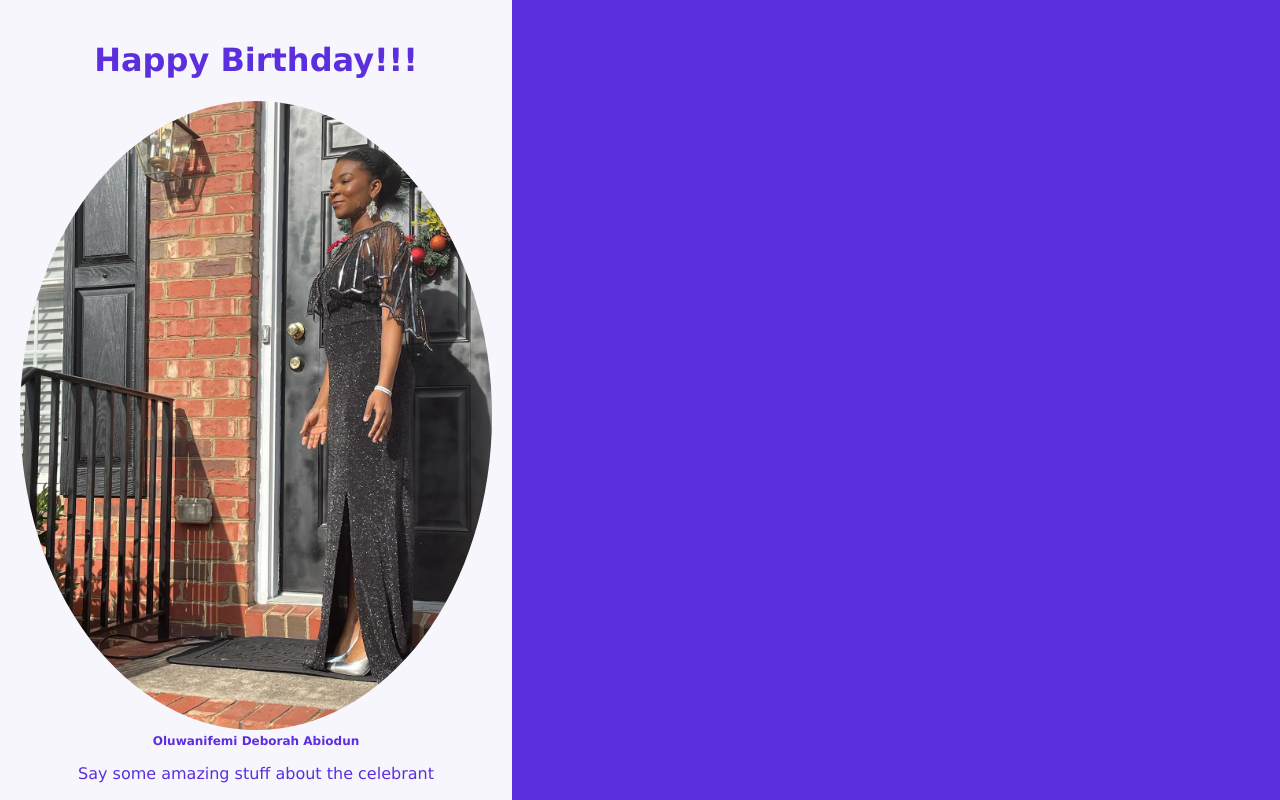
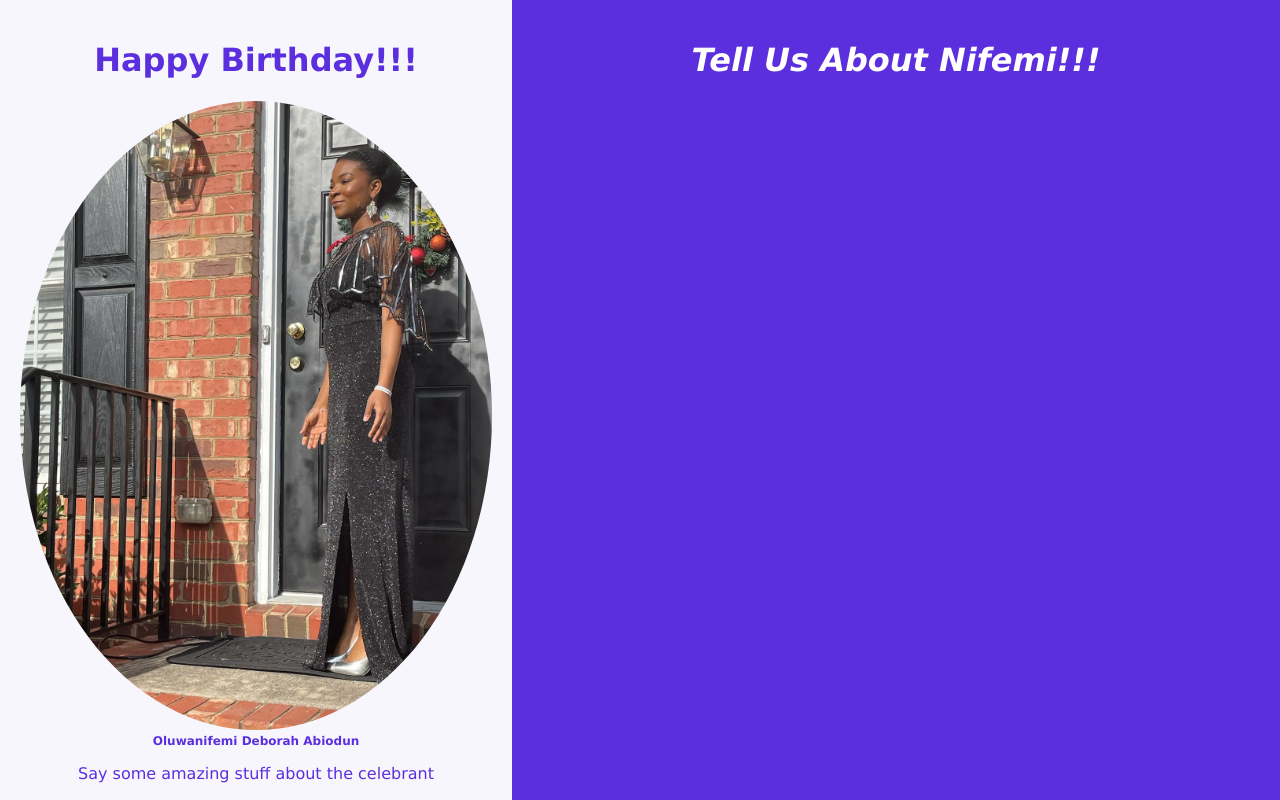
Before and after one commit to igwed93/Web-Devops, a plain HTML site: page Happy Birthday Diya/weloveyou.html in a window 1280 px wide. Drawn offline with Linux system fonts and the light colour scheme.

Commit message:
made a few changes

```diff
--- a/Happy Birthday Diya/styles.css
+++ b/Happy Birthday Diya/styles.css
@@ -45,6 +45,11 @@ figcaption {
     color: #FFFFFF;
     padding: 20px; /* Add padding to create space around the content */
     overflow-y: auto; /* Enable vertical scrollbar */
+    text-align: center;
+}
+
+.body-content h1 {
+    font-style: italic;
 }
 
 .birthday-wishes {
--- a/Happy Birthday Diya/weloveyou.html
+++ b/Happy Birthday Diya/weloveyou.html
@@ -15,6 +15,7 @@
                 <p>Say some amazing stuff about the celebrant</p>
             </div>
             <div class="body-content">
+                <h1 class="header">Tell Us About Nifemi!!!</h1>
                 <div class="birthday-wishes">
                 </div>
                 <div class="birthday-wishes">
```
